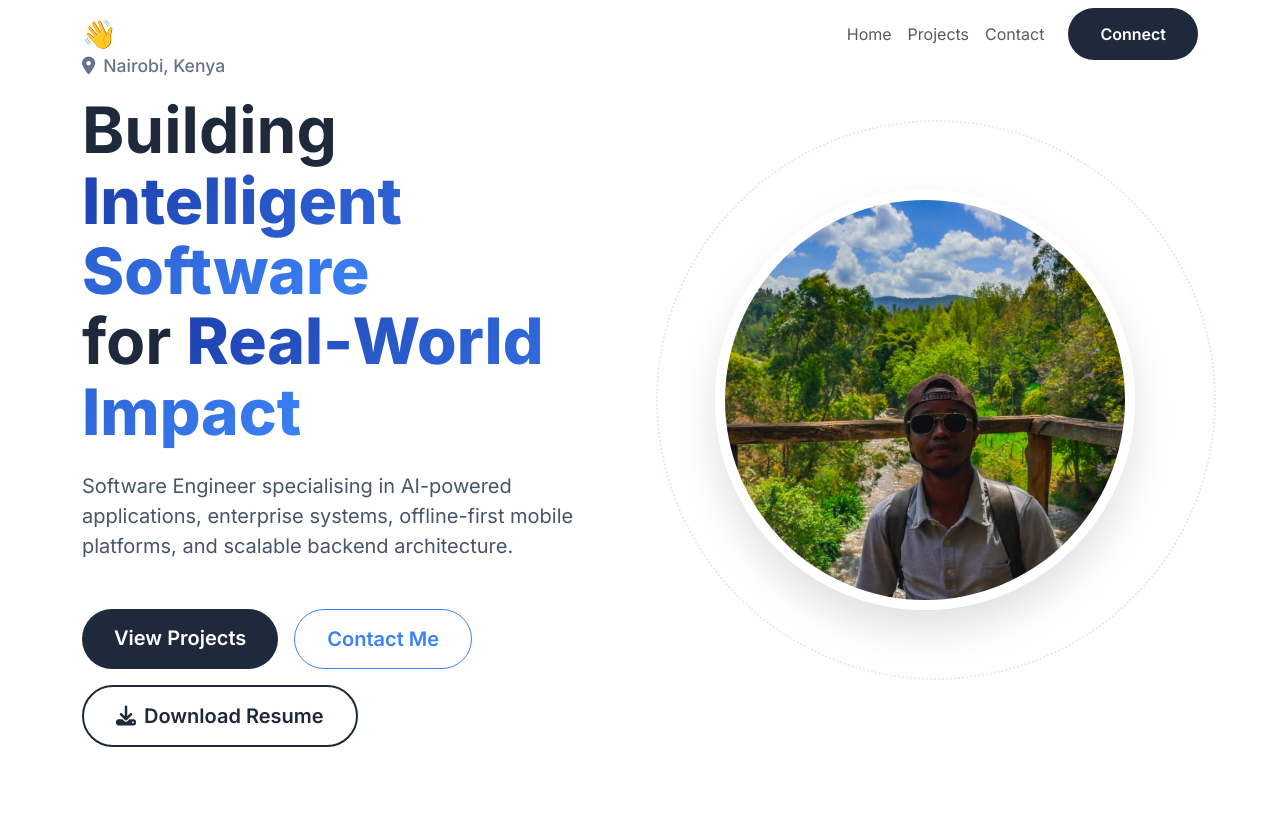
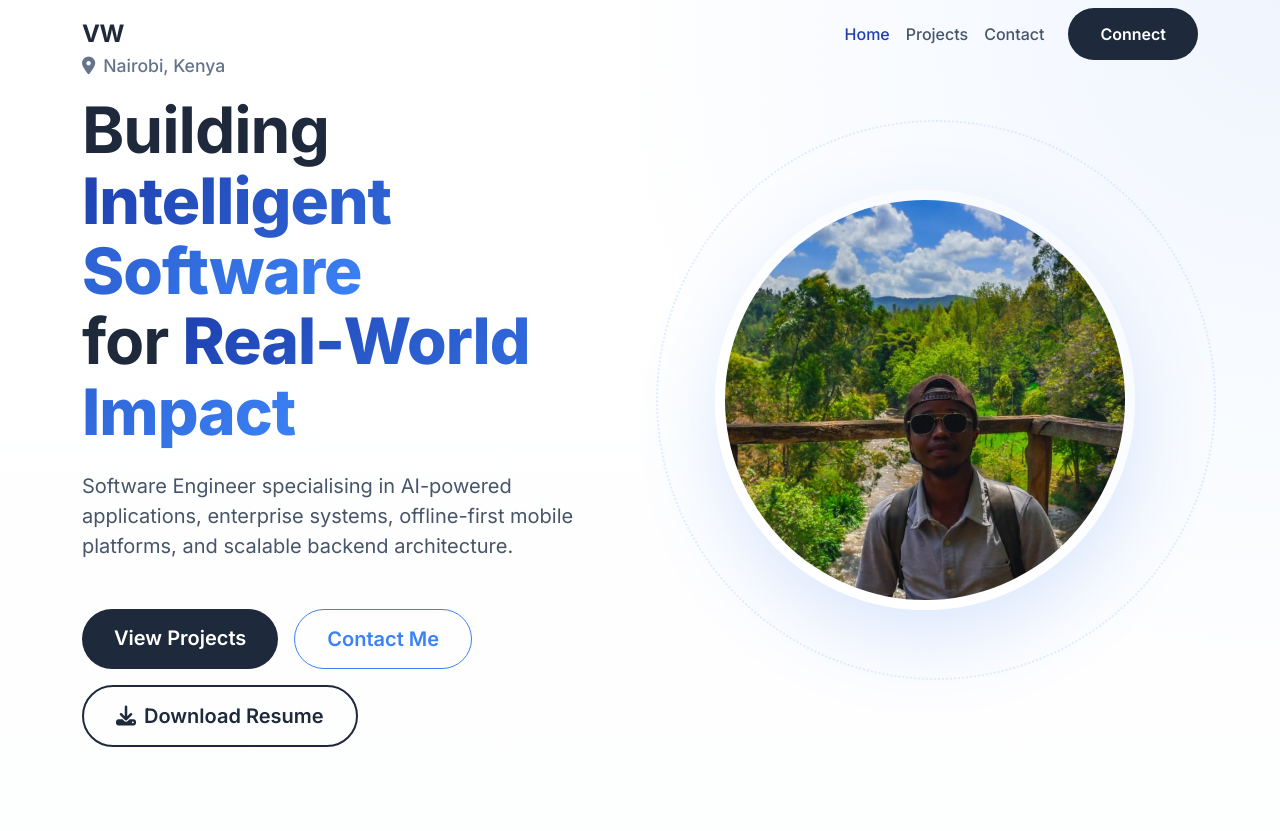
Before and after one commit to VINN5/P.portfolio, a Flask app: page / in a window 1280 px wide. Shown: the top 831 px of the page. Run offline with Flask 3, Linux system fonts and the light colour scheme.

Commit message:
Updated base.html

```diff
--- a/templates/base.html
+++ b/templates/base.html
@@ -4,40 +4,83 @@
 <head>
     <meta charset="UTF-8">
     <meta name="viewport" content="width=device-width, initial-scale=1.0">
-    <title>{% block title %}My Portfolio{% endblock %}</title>
+    <title>{% block title %}Vinn Wambui | Portfolio{% endblock %}</title>
 
     <!-- Favicon -->
     <link rel="icon" href="{{ url_for('static', filename='favicon.ico') }}" type="image/x-icon">
 
     <link href="https://cdn.jsdelivr.net/npm/bootstrap@5.3.3/dist/css/bootstrap.min.css" rel="stylesheet">
-    <link href="https://fonts.googleapis.com/css2?family=Inter:wght@300;400;500;600;700;800&display=swap"
-        rel="stylesheet">
+    <link href="https://fonts.googleapis.com/css2?family=Inter:wght@300;400;500;600;700;800&display=swap" rel="stylesheet">
     <link href="https://cdnjs.cloudflare.com/ajax/libs/font-awesome/6.5.0/css/all.min.css" rel="stylesheet">
+
     <style>
         body {
             font-family: 'Inter', sans-serif;
-            background-color: #ffffff;
+            background: linear-gradient(180deg, #ffffff 0%, #f8fafc 100%);
             color: #1e293b;
             overflow-x: hidden;
         }
 
+        /* Page entrance animation */
+        main {
+            animation: fadeIn 0.6s ease;
+        }
+
+        @keyframes fadeIn {
+            from {
+                opacity: 0;
+                transform: translateY(16px);
+            }
+            to {
+                opacity: 1;
+                transform: none;
+            }
+        }
+
+        /* Navbar */
         .navbar {
             background-color: transparent;
             transition: all 0.4s ease;
         }
 
         .navbar.scrolled {
-            background-color: rgba(255, 255, 255, 0.95);
+            background-color: rgba(255, 255, 255, 0.92);
             backdrop-filter: blur(12px);
-            box-shadow: 0 4px 20px rgba(0, 0, 0, 0.08);
+            box-shadow: 0 4px 20px rgba(0, 0, 0, 0.06);
         }
 
+        .navbar-brand {
+            font-weight: 700;
+            letter-spacing: -0.5px;
+            color: #1e293b !important;
+        }
+
+        .nav-link {
+            font-weight: 500;
+            color: #475569 !important;
+            transition: color 0.2s ease;
+        }
+
+        .nav-link:hover,
+        .nav-link.active {
+            color: #1e40af !important;
+        }
+
+        /* Hero */
         .hero {
             min-height: 100vh;
             display: flex;
             align-items: center;
             position: relative;
             overflow: hidden;
+        }
+
+        .hero::before {
+            content: "";
+            position: absolute;
+            inset: 0;
+            background: radial-gradient(circle at top right, rgba(59, 130, 246, 0.08), transparent 45%);
+            pointer-events: none;
         }
 
         .dotted-circle {
@@ -49,7 +92,7 @@
             height: 560px;
             border: 2px dotted #bdd9ff;
             border-radius: 50%;
-            opacity: 0.5;
+            opacity: 0.45;
             pointer-events: none;
         }
 
@@ -60,7 +103,7 @@
             object-fit: cover;
             border-radius: 50%;
             border: 10px solid white;
-            box-shadow: 0 20px 40px rgba(0, 0, 0, 0.12);
+            box-shadow: 0 30px 80px rgba(59, 130, 246, 0.18);
         }
 
         .gradient-text {
@@ -74,6 +117,7 @@
         h1.display-3 {
             font-weight: 800;
             line-height: 1.1;
+            letter-spacing: -1px;
         }
 
         .lead {
@@ -267,22 +331,53 @@
 <body>
     <nav class="navbar navbar-expand-lg fixed-top">
         <div class="container">
-            <a class="navbar-brand fw-bold fs-3" href="/">👋</a>
+            <a class="navbar-brand fs-4" href="/">VW</a>
             <button class="navbar-toggler" type="button" data-bs-toggle="collapse" data-bs-target="#navbarNav">
                 <span class="navbar-toggler-icon"></span>
             </button>
             <div class="collapse navbar-collapse" id="navbarNav">
                 <ul class="navbar-nav ms-auto">
-                    <li class="nav-item"><a class="nav-link" href="/">Home</a></li>
-                    <li class="nav-item"><a class="nav-link" href="/projects">Projects</a></li>
-                    <li class="nav-item"><a class="nav-link" href="/contact">Contact</a></li>
+                    <li class="nav-item">
+                        <a class="nav-link {% if request.path == '/' %}active{% endif %}" href="/">Home</a>
+                    </li>
+                    <li class="nav-item">
+                        <a class="nav-link {% if request.path == '/projects' %}active{% endif %}" href="/projects">Projects</a>
+                    </li>
+                    <li class="nav-item">
+                        <a class="nav-link {% if request.path == '/contact' %}active{% endif %}" href="/contact">Contact</a>
+                    </li>
                 </ul>
                 <a href="/contact" class="btn btn-primary ms-lg-3">Connect</a>
             </div>
         </div>
     </nav>
 
-    {% block content %}{% endblock %}
+    <main>
+        {% block content %}{% endblock %}
+    </main>
+
+    <!-- Footer -->
+    <footer>
+        <div class="container">
+            <div class="row align-items-center">
+                <div class="col-md-6 mb-3 mb-md-0">
+                    <p class="mb-1 fw-medium text-white">Let's build something meaningful.</p>
+                    <p class="mb-0 small">© 2026 Vincent Wambugu. All rights reserved.</p>
+                </div>
+                <div class="col-md-6 text-md-end">
+                    <a href="https://github.com/VINN5" target="_blank" class="me-3">
+                        <i class="fab fa-github fa-lg"></i>
+                    </a>
+                    <a href="mailto:vinnwambui2@gmail.com" class="me-3">
+                        <i class="fas fa-envelope fa-lg"></i>
+                    </a>
+                    <a href="https://wa.me/254759270210" target="_blank">
+                        <i class="fab fa-whatsapp fa-lg"></i>
+                    </a>
+                </div>
+            </div>
+        </div>
+    </footer>
 
     <script src="https://cdn.jsdelivr.net/npm/bootstrap@5.3.3/dist/js/bootstrap.bundle.min.js"></script>
     <script>
```
Also changed, not shown: other parts of templates/base.html (+29 -9 lines).
